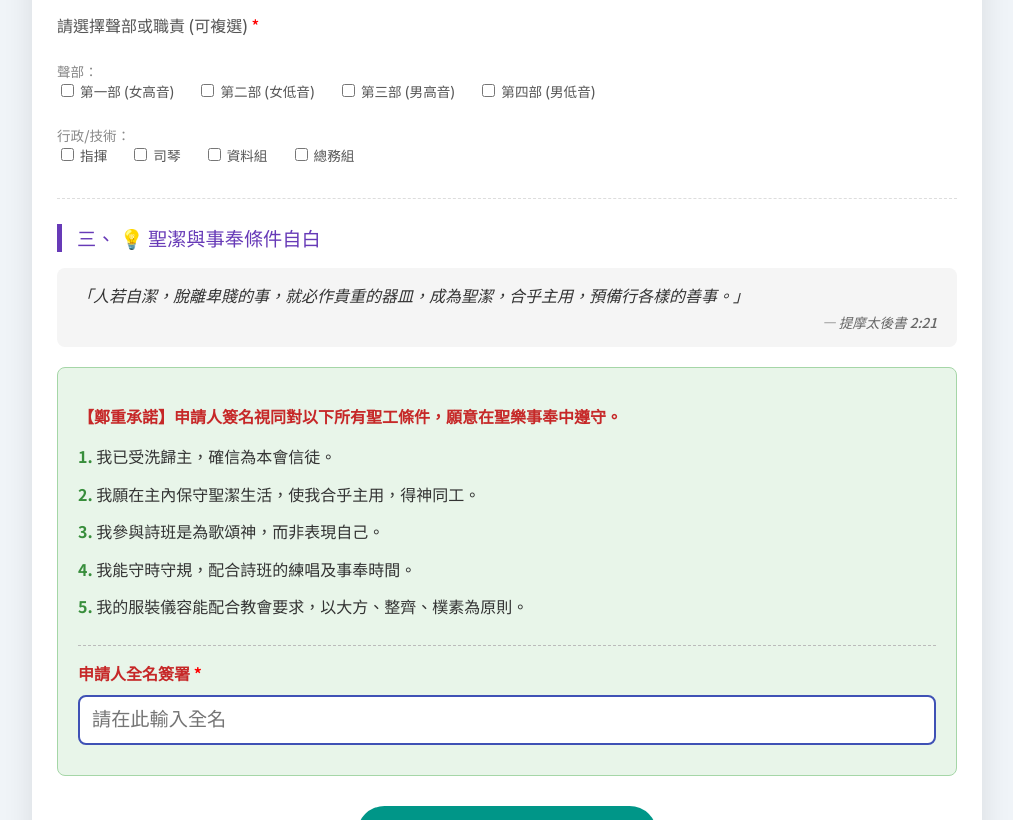
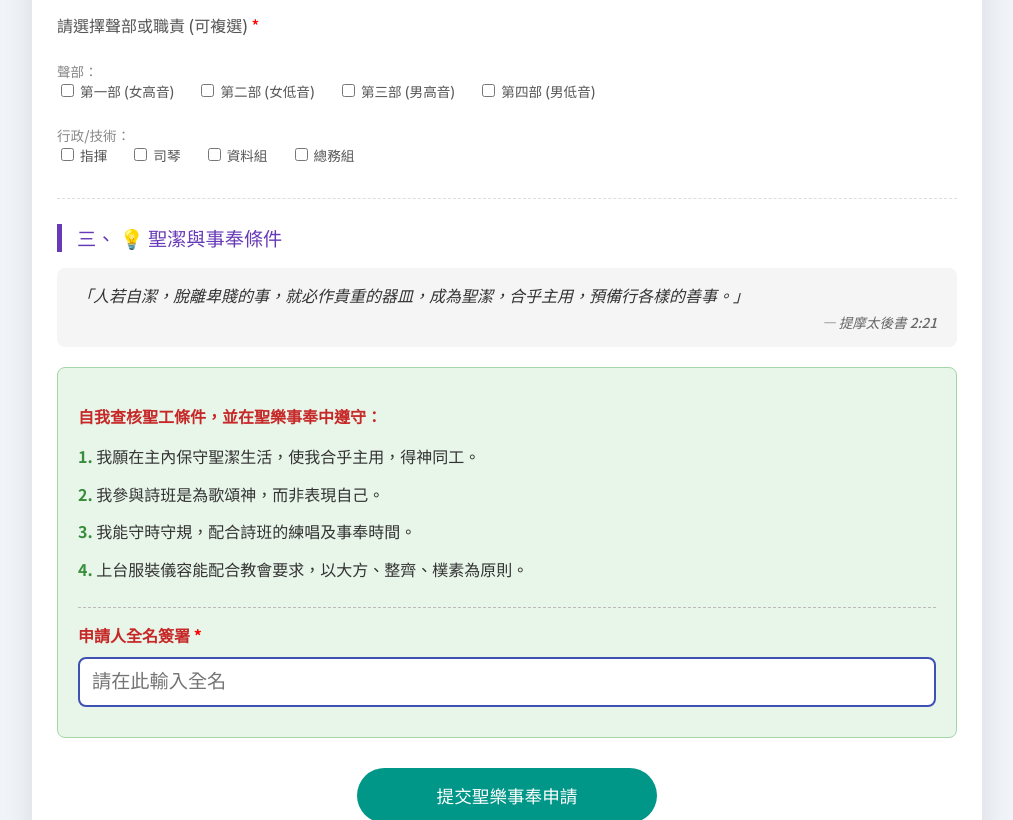
Before and after one commit to photonedit10-stack/choir-form, a plain HTML site: page index.html in a window 1280 px wide. Shown: the part 520-1340 px from the top of the page, without its empty margins (133-1146 px from the left). Drawn offline with Linux system fonts and the light colour scheme.

Commit message:
Update index.html

```diff
--- a/index.html
+++ b/index.html
@@ -128,20 +128,19 @@
             </p>
         </div>
 
-        <h2>三、 💡 聖潔與事奉條件自白</h2>
+        <h2>三、 💡 聖潔與事奉條件</h2>
         <blockquote>
             <p style="margin: 0; font-size: 1rem; color: #333;">「人若自潔，脫離卑賤的事，就必作貴重的器皿，成為聖潔，合乎主用，預備行各樣的善事。」</p>
             <p style="margin: 5px 0 0; text-align: right; font-size: 0.85rem; color: #666;">— 提摩太後書 2:21</p>
         </blockquote>
 
         <div class="commitment-section">
-            <p style="color: #c62828; margin-bottom: 15px; font-weight: bold;">【鄭重承諾】申請人簽名視同對以下所有聖工條件，願意在聖樂事奉中遵守。</p>
+            <p style="color: #c62828; margin-bottom: 15px; font-weight: bold;">自我查核聖工條件，並在聖樂事奉中遵守：</p>
             <ol>
-                <li>我已受洗歸主，確信為本會信徒。</li>
                 <li>我願在主內保守聖潔生活，使我合乎主用，得神同工。</li>
                 <li>我參與詩班是為歌頌神，而非表現自己。</li>
                 <li>我能守時守規，配合詩班的練唱及事奉時間。</li>
-                <li>我的服裝儀容能配合教會要求，以大方、整齊、樸素為原則。</li>
+                <li>上台服裝儀容能配合教會要求，以大方、整齊、樸素為原則。</li>
             </ol>
             <div class="signature-area">
                 <label>申請人全名簽署 <span style="color:red">*</span></label>
```
